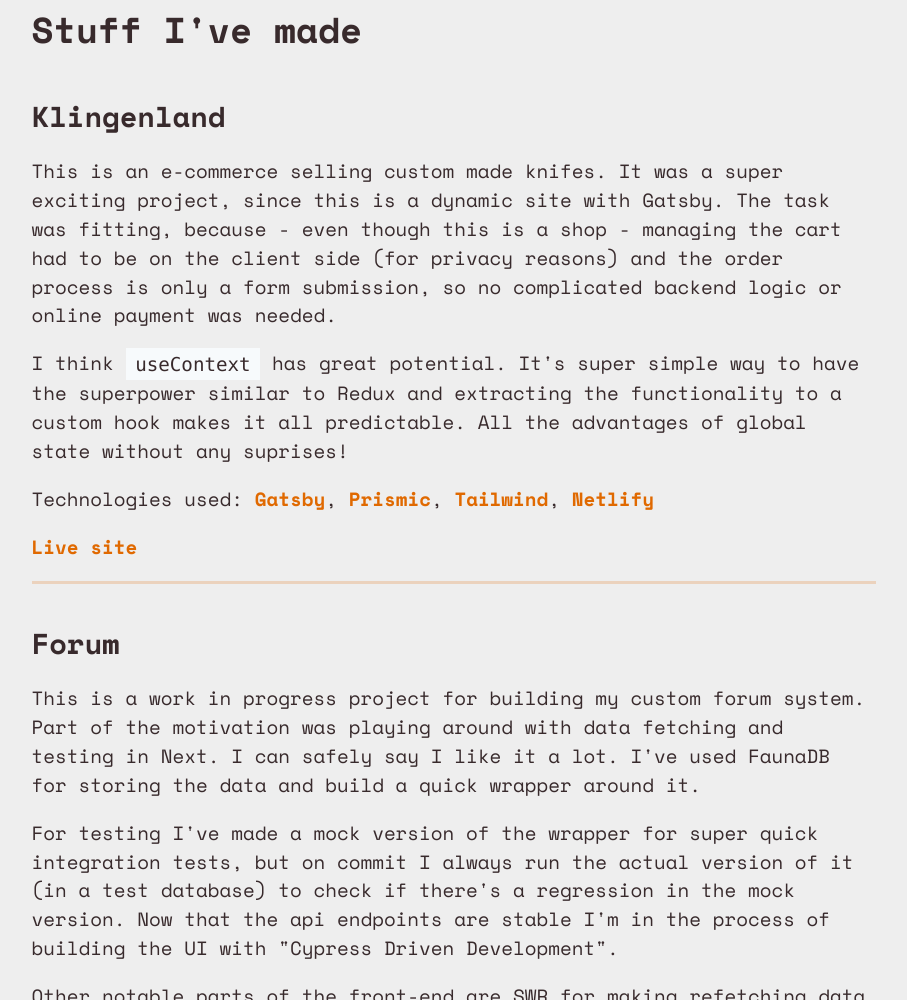
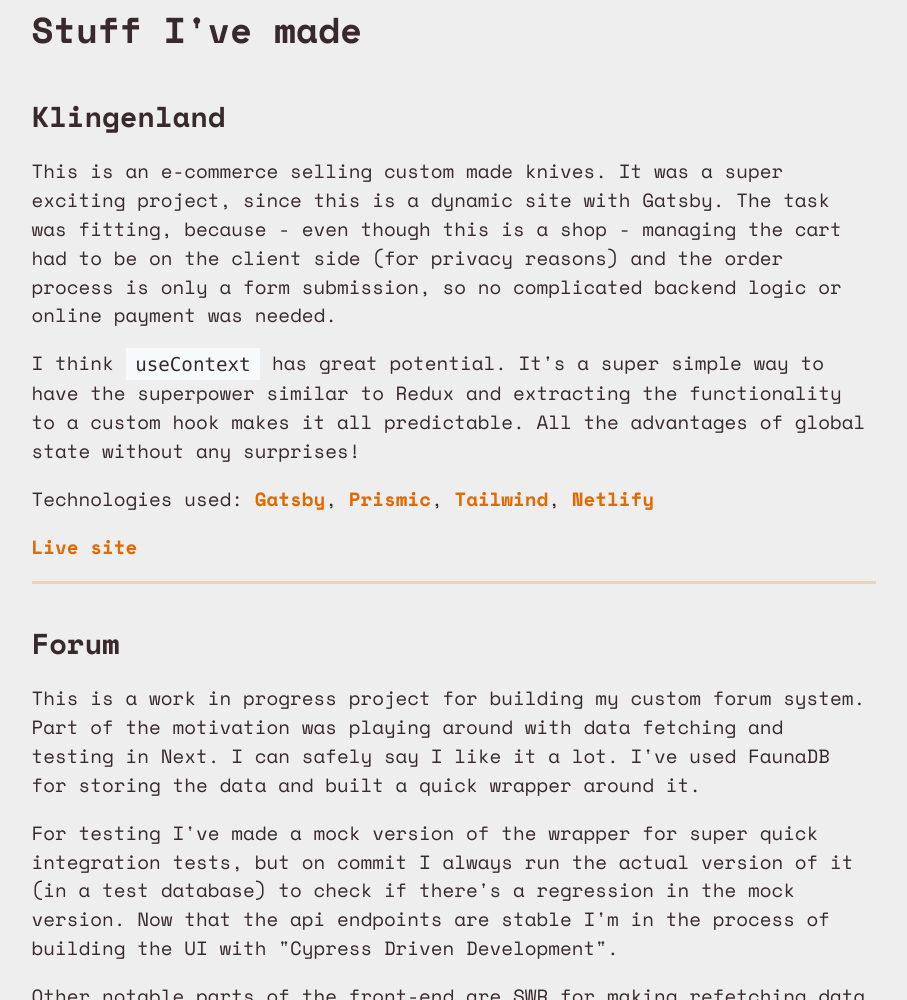
Before and after one commit to JuhG/juhg.hu, a Gatsby site: page / in a window 1280 px wide. Shown: the part 857-1857 px from the top of the page, without its empty margins (186-1093 px from the left). Built offline with nearby package versions, Linux system fonts and the light colour scheme; Gatsby itself is replaced by a stand-in of ours.

Commit message:
more typos

```diff
--- a/content/portfolio/forum.md
+++ b/content/portfolio/forum.md
@@ -5,7 +5,7 @@
 
 This is a work in progress project for building my custom forum system.
 Part of the motivation was playing around with data fetching and testing in Next.
-I can safely say I like it a lot. I've used FaunaDB for storing the data and build a quick wrapper around it.
+I can safely say I like it a lot. I've used FaunaDB for storing the data and built a quick wrapper around it.
 
 For testing I've made a mock version of the wrapper for super quick integration tests, but on commit I always run the actual version of it (in a test database) to check if there's a regression in the mock version. Now that the api endpoints are stable I'm in the process of building the UI with "Cypress Driven Development".
 
--- a/content/portfolio/klingenland.md
+++ b/content/portfolio/klingenland.md
@@ -3,9 +3,9 @@
 title: Klingenland
 ---
 
-This is an e-commerce selling custom made knifes. It was a super exciting project, since this is a dynamic site with Gatsby. The task was fitting, because - even though this is a shop - managing the cart had to be on the client side (for privacy reasons) and the order process is only a form submission, so no complicated backend logic or online payment was needed.
+This is an e-commerce selling custom made knives. It was a super exciting project, since this is a dynamic site with Gatsby. The task was fitting, because - even though this is a shop - managing the cart had to be on the client side (for privacy reasons) and the order process is only a form submission, so no complicated backend logic or online payment was needed.
 
-I think `useContext` has great potential. It's super simple way to have the superpower similar to Redux and extracting the functionality to a custom hook makes it all predictable. All the advantages of global state without any suprises!
+I think `useContext` has great potential. It's a super simple way to have the superpower similar to Redux and extracting the functionality to a custom hook makes it all predictable. All the advantages of global state without any surprises!
 
 Technologies used:
 [Gatsby](https://www.gatsbyjs.org/),
--- a/content/portfolio/scorty.md
+++ b/content/portfolio/scorty.md
@@ -3,7 +3,7 @@
 title: Scorty
 ---
 
-I've always wanted to publish a real app created with web technologies just to see the whole process. For this little project I've collected a few libraries I planned to try out and set a deadline to see how for I get over one weekend. The result is nothing fancy, but I've learned a lot in the process.
+I've always wanted to publish a real app created with web technologies just to see the whole process. For this little project I've collected a few libraries I planned to try out and set a deadline to see how far I get over one weekend. The result is nothing fancy, but I've learned a lot in the process.
 
 Typescript is amazing. Setting up XState is a bit complicated but it changes how you think about state forever. Ionic tries really hard to make app development easy. It's a noble goal but the code in the end becomes way to ionic-specific for my taste. Next time I'll go with React Native.
 
--- a/content/portfolio/teaching.md
+++ b/content/portfolio/teaching.md
@@ -12,4 +12,4 @@
 [meetup presentation](https://github.com/dromedar-design/presentation-gatsby)
 and a
 [few video tutorials](https://github.com/dromedar-design/tutorial-gatsby-blog)
-are also in the works. I guess the simplicity of Gatsby gave me an inspiration. :)
+are also in the works. I guess the simplicity of Gatsby gave me inspiration. :)
```
